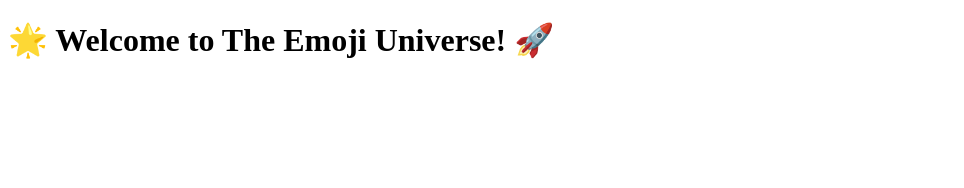
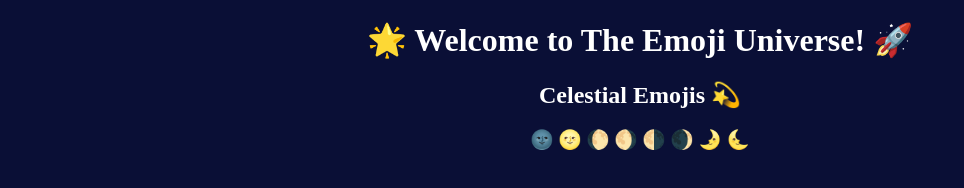
Before and after one commit to mirzamaniart/project1-collab, a plain HTML site: page index.html in a window 1280 px wide. Shown: the whole page, without its empty margins (0-964 px from the left). Drawn offline with Linux system fonts and the light colour scheme.

Commit message:
h1 celestial

```diff
--- a/index.html
+++ b/index.html
@@ -4,8 +4,17 @@
     <meta charset="UTF-8" />
     <meta name="viewport" content="width=device-width, initial-scale=1.0" />
     <title>🌎 The Emoji Universe 🚀💫</title>
+    <style>
+      body {
+        background-color: #0a0f36;
+        color: #ffffff;
+        text-align: center;
+      }
+    </style>
   </head>
   <body>
     <h1>🌟 Welcome to The Emoji Universe! 🚀</h1>
+    <h2>Celestial Emojis 💫</h2>
+    <h3>🌚 🌝 🌔 🌖 🌗 🌒 🌛 🌜</h3>
   </body>
 </html>
```
